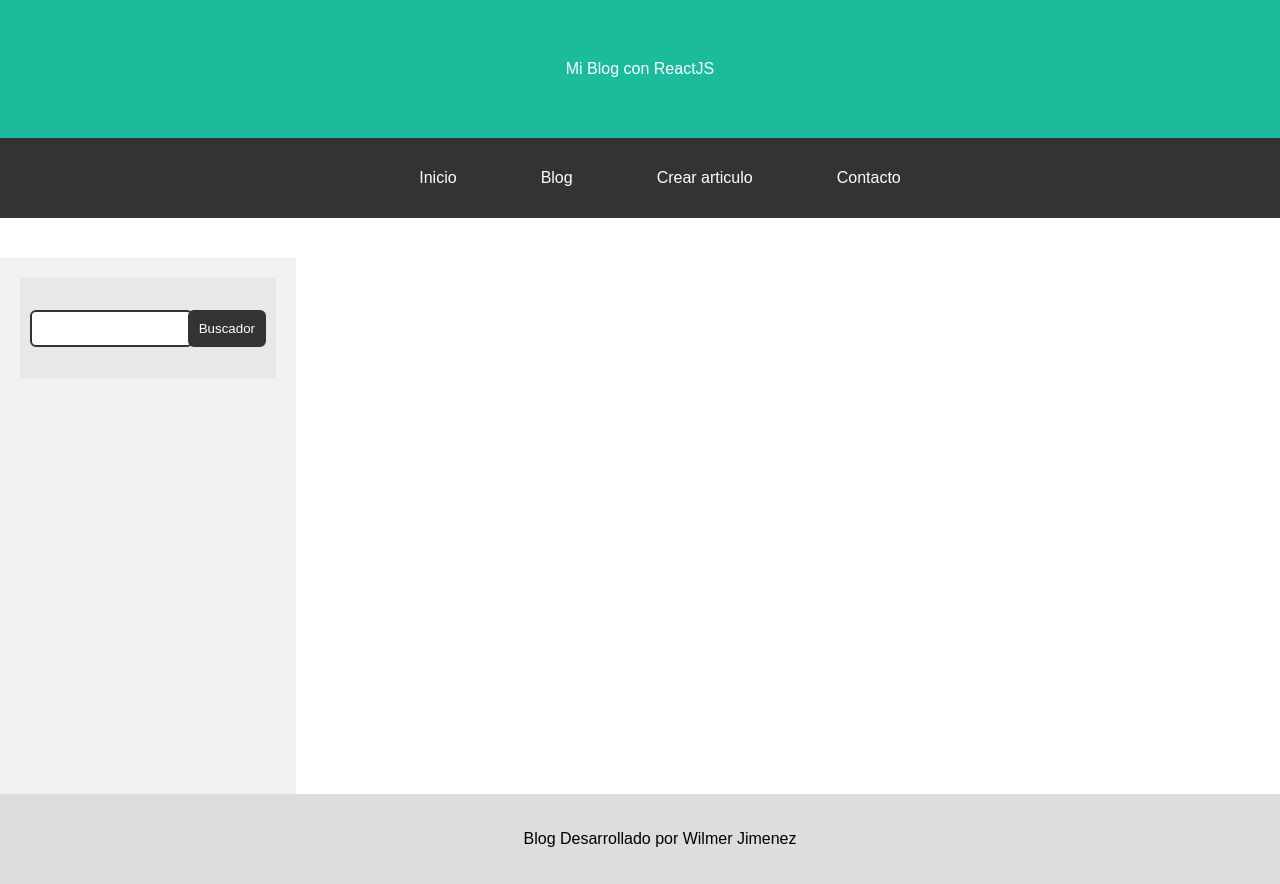
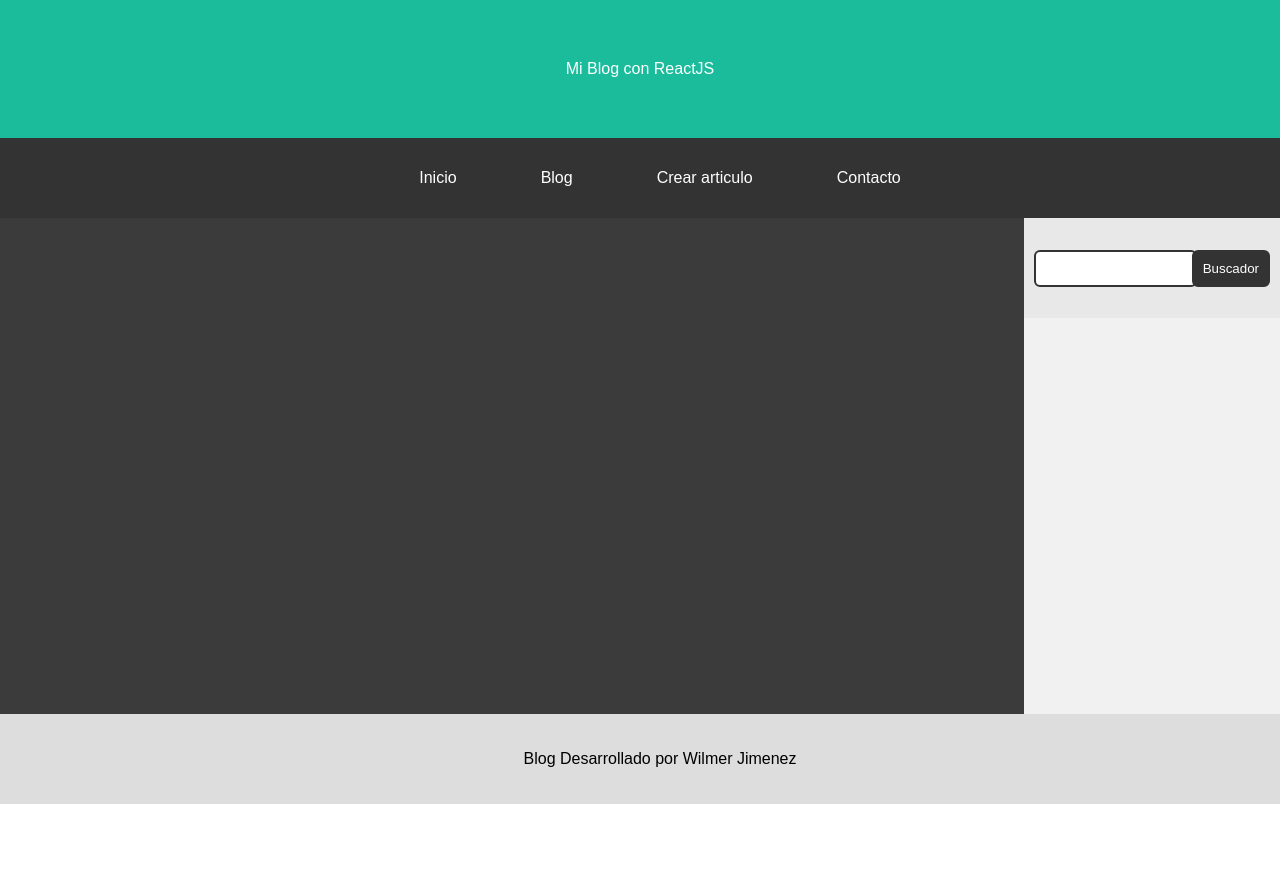
Before and after one commit to WilmerDep/blog-react, a React (Vite) app: page /articulos in a window 1280 px wide. Shown: the top 884 px of the page. After the commit the page ends 804 px from the top, so only its background shows below. Built offline with nearby package versions, Linux system fonts and the light colour scheme; no server answers.

Commit message:
commit actualizacion del css principal

```diff
--- a/src/index.css
+++ b/src/index.css
@@ -73,21 +73,21 @@
 
 /*CONTENEDOR PRICIPAL DEL CUERPO*/
 div.row {
-  display: flex;
-  flex-wrap: wrap;
+  display: grid;
   height: auto;
+  grid-template-columns: 4fr 1fr;
 }
 /*BARRA LATERAL*/
 aside {
-  width: 20%;
+  width: 100%;
   background-color: #f1f1f1;
-  padding: 20px;
+  /*padding: 20px;*/
   min-height: 62dvh;
 }
 /*CONTENEDOR PRINCIPAL*/
 .content {
-  width: 75%;
-  background-color: white;
+  width: 100%;
+  background-color: #3b3b3b;
   padding: 20px;
   display: grid;
   grid-template-columns: 1fr 1fr;
```
